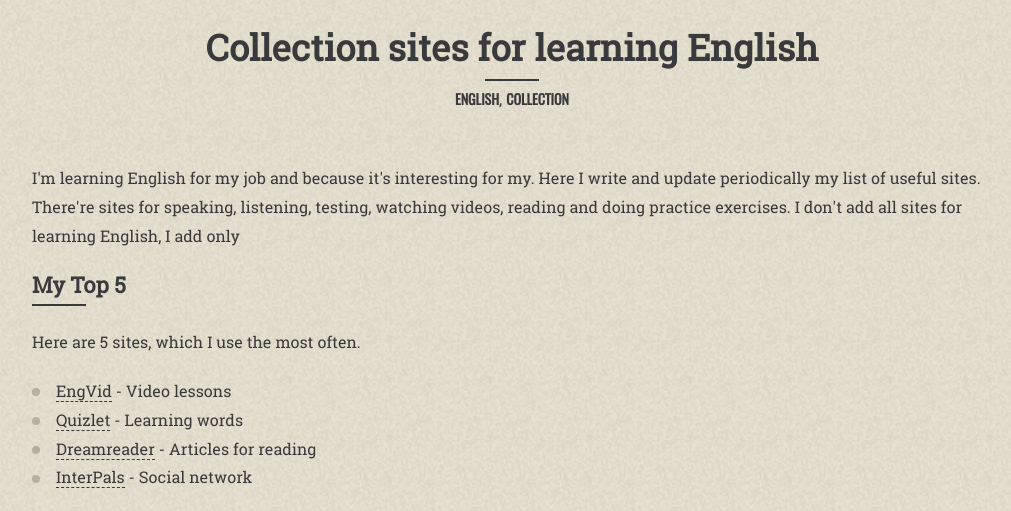
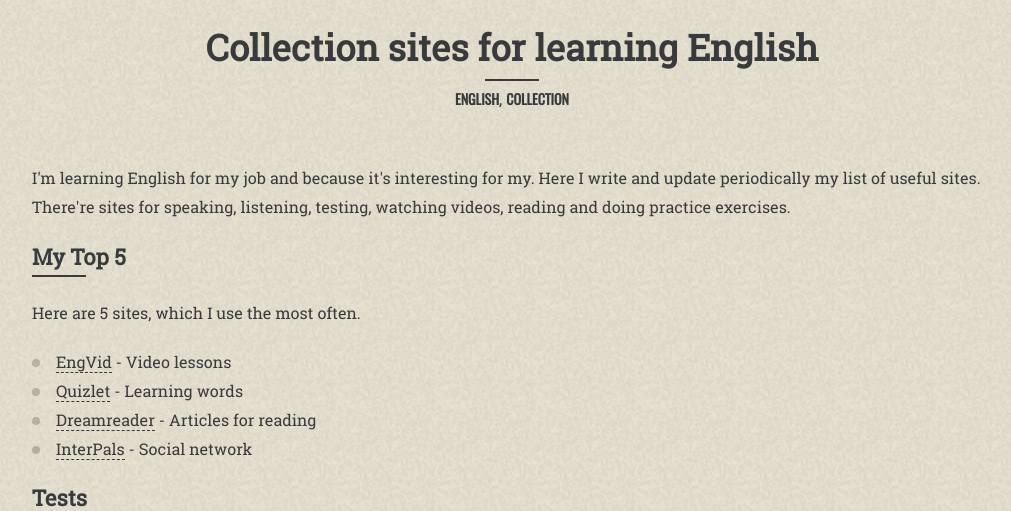
Before and after one commit to dmink/retro-portfolio, a PHP site: template source/templates/posts/learning-english.php in a window 1280 px wide. Shown: the part 160-671 px from the top of the page, without its empty margins (128-1139 px from the left). Run offline with PHP 8.4, Linux system fonts and the light colour scheme; the template is opened without the code that fills it, so the values that code supplies are empty; style sheets or scripts are compiled from the project's sources.

Commit message:
changed a post

```diff
--- a/build/learning-english.php
+++ b/build/learning-english.php
@@ -33,7 +33,7 @@
 			<div class="post-content__article js-content-article">
 
 				<p>
-					I'm learning English for my job and because it's interesting for my. Here I write and update periodically my list of useful sites. There're sites for speaking, listening, testing, watching videos, reading and doing practice exercises. I don't add all sites for learning English, I add only
+					I'm learning English for my job and because it's interesting for my. Here I write and update periodically my list of useful sites. There're sites for speaking, listening, testing, watching videos, reading and doing practice exercises.
 				</p>
 
 				<h3>My Top 5</h3>
--- a/source/templates/posts/learning-english.php
+++ b/source/templates/posts/learning-english.php
@@ -33,7 +33,7 @@
 			<div class="post-content__article js-content-article">
 
 				<p>
-					I'm learning English for my job and because it's interesting for my. Here I write and update periodically my list of useful sites. There're sites for speaking, listening, testing, watching videos, reading and doing practice exercises. I don't add all sites for learning English, I add only
+					I'm learning English for my job and because it's interesting for my. Here I write and update periodically my list of useful sites. There're sites for speaking, listening, testing, watching videos, reading and doing practice exercises.
 				</p>
 
 				<h3>My Top 5</h3>
```
